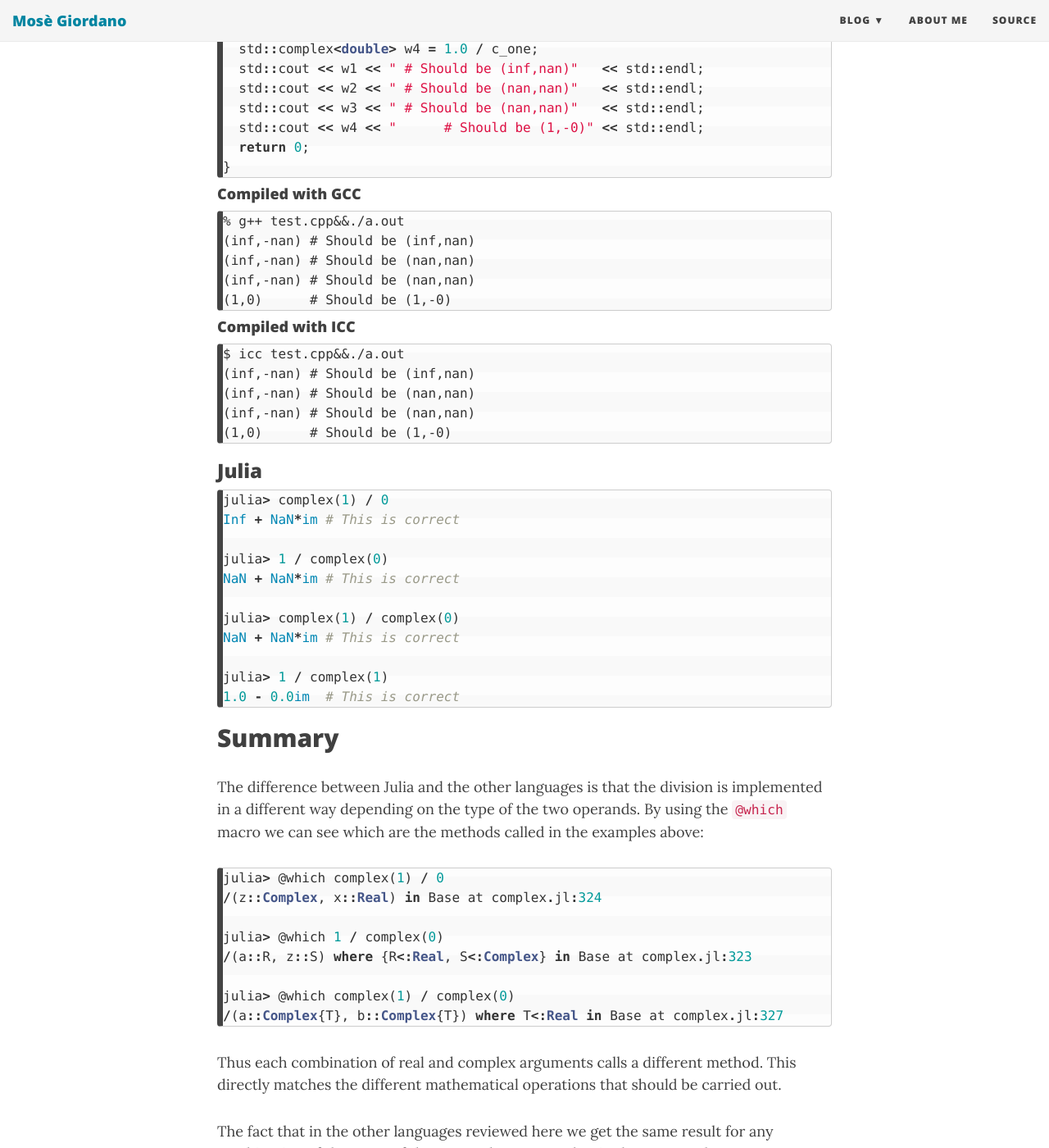
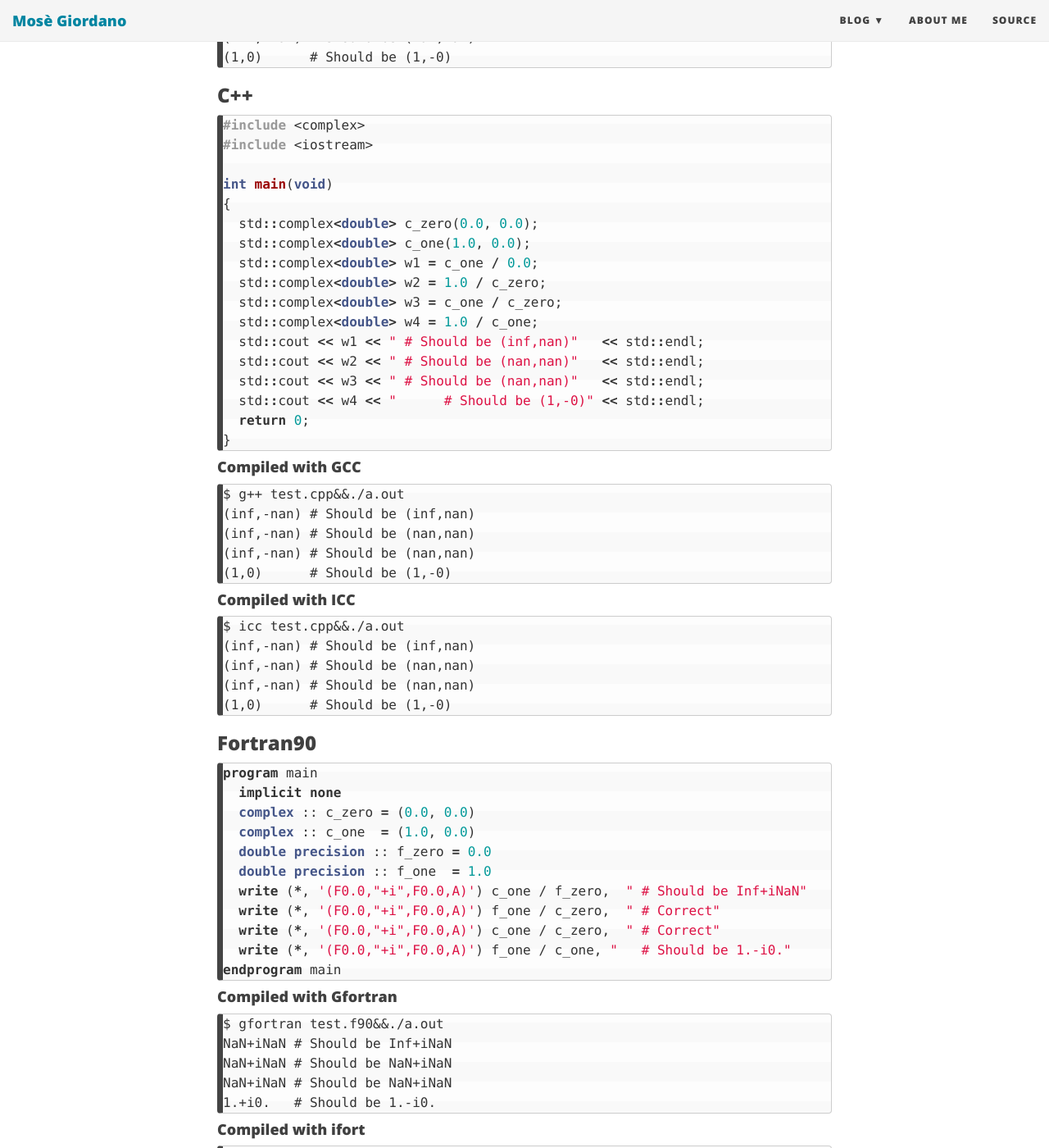
Before and after one commit to giordano/giordano.github.io, a Jekyll site: the page built from _posts/2019-05-19-multiple-dispatch-math.md, in a window 1280 px wide and 1400 px high, scrolled down 3088 px. Shown: the whole window at 82% size. Built offline with Jekyll 4.4.1, drawn with Linux system fonts in a browser that asks for light colours; nearby versions of some CDN libraries; formulas are drawn with MathJax 3; comment, search, counter and statistics services are not loaded; some of the changed text lies outside the part shown.

Commit message:
Add Fortran and Octave examples

````diff
--- a/_posts/2019-05-19-multiple-dispatch-math.md
+++ b/_posts/2019-05-19-multiple-dispatch-math.md
@@ -78,6 +78,22 @@
 [1] 1+0i     # Should be 1-0i
 ```
 
+### GNU Octave
+
+```matlab
+octave:1> (1.0 + 0.0*i) / 0.0
+warning: division by zero
+ans =  Inf
+octave:2> 1.0 / (0.0 + 0.0*i)
+warning: division by zero
+ans =  Inf
+octave:3> (1.0 + 0.0*i) / (0.0 + 0.0*i)
+warning: division by zero
+ans =  Inf
+octave:4> 1.0 / (1.0 + 0.0*i)
+ans =  1
+```
+
 ### C
 
 ```c
@@ -102,7 +118,7 @@
 #### Compiled with GCC
 
 ```
-% gcc -std=c99 test.c&&./a.out
+$ gcc -std=c99 test.c&&./a.out
 (inf,-nan) # Should be (inf,nan)
 (inf,-nan) # Should be (nan,nan)
 (inf,-nan) # Should be (nan,nan)
@@ -148,7 +164,7 @@
 #### Compiled with GCC
 
 ```
-% g++ test.cpp&&./a.out
+$ g++ test.cpp&&./a.out
 (inf,-nan) # Should be (inf,nan)
 (inf,-nan) # Should be (nan,nan)
 (inf,-nan) # Should be (nan,nan)
@@ -163,6 +179,42 @@
 (inf,-nan) # Should be (nan,nan)
 (inf,-nan) # Should be (nan,nan)
 (1,0)      # Should be (1,-0)
+```
+
+### Fortran90
+
+```fortran
+program main
+  implicit none
+  complex :: c_zero = (0.0, 0.0)
+  complex :: c_one  = (1.0, 0.0)
+  double precision :: f_zero = 0.0
+  double precision :: f_one  = 1.0
+  write (*, '(F0.0,"+i",F0.0,A)') c_one / f_zero,  " # Should be Inf+iNaN"
+  write (*, '(F0.0,"+i",F0.0,A)') f_one / c_zero,  " # Correct"
+  write (*, '(F0.0,"+i",F0.0,A)') c_one / c_zero,  " # Correct"
+  write (*, '(F0.0,"+i",F0.0,A)') f_one / c_one, "   # Should be 1.-i0."
+endprogram main
+```
+
+#### Compiled with Gfortran
+
+```
+$ gfortran test.f90&&./a.out
+NaN+iNaN # Should be Inf+iNaN
+NaN+iNaN # Should be NaN+iNaN
+NaN+iNaN # Should be NaN+iNaN
+1.+i0.   # Should be 1.-i0.
+```
+
+#### Compiled with ifort
+
+```
+$ ifort test.f90&&./a.out
+Inf+iNaN # Should be Inf+iNaN
+Inf+iNaN # Should be NaN+iNaN
+Inf+iNaN # Should be NaN+iNaN
+1.+i0.   # Should be 1.-i0.
 ```
 
 ### Julia
````
Also changed, not shown: other parts of _posts/2019-05-19-multiple-dispatch-math.md (+2 -2 lines).
